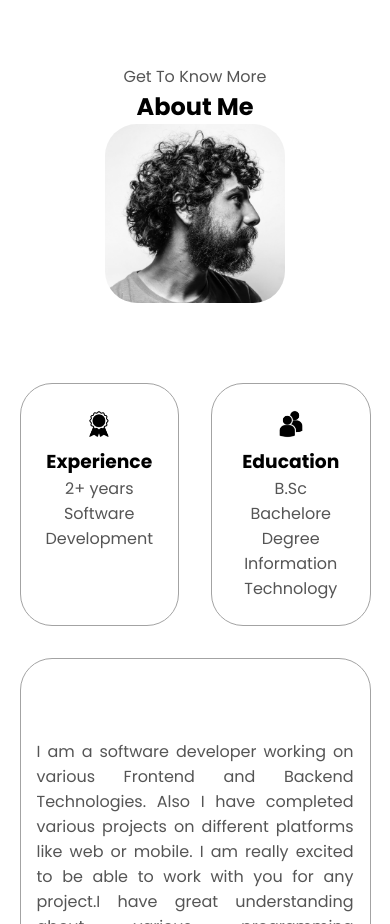
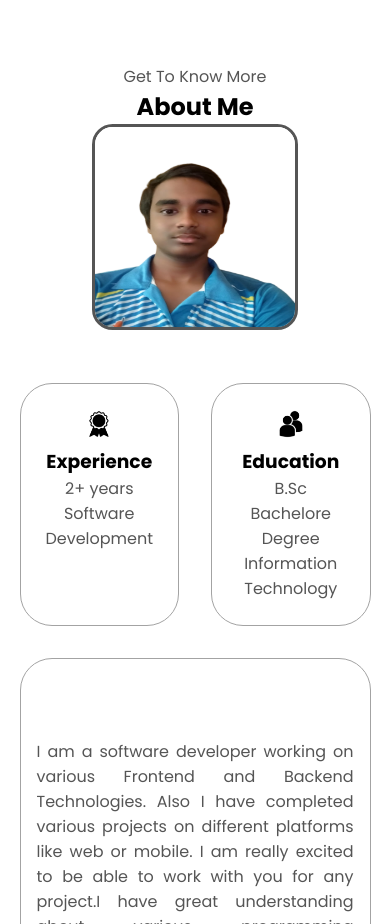
Before and after one commit to prashantmanna/my-portfolio, a plain HTML site: page index.html in a window 390 px wide. Shown: the part 780-1704 px from the top of the page. Drawn offline with Linux system fonts and the light colour scheme.

Commit message:
eigth commit

```diff
--- a/index.html
+++ b/index.html
@@ -82,7 +82,8 @@
       <div class="section-container">
         <div class="section__pic-container">
           <img
-            src="./assets/about-pic.png"
+            class="icon_profile"
+            src="./assets/mupic.png"
             alt="profile picture"
             class="about-pic"
           />
@@ -136,11 +137,8 @@
             <h2 class="experience-sub-title">Frontend Development</h2>
             <div class="article-container">
               <article>
-                <img
-                  src="./assets/checkmark.png"
-                  alt="experience"
-                  class="icon"
-                />
+                <img " src="./assets/checkmark.png" alt="experience"
+                class="icon" />
                 <div>
                   <h3>HTML</h3>
                   <p>Experienced</p>
--- a/mediaqueries.css
+++ b/mediaqueries.css
@@ -17,6 +17,9 @@
     display: none;
   }
   .rounded-circle {
+    margin-top: 0%;
+  }
+  .icon_profile {
     margin-top: 0%;
   }
 }
@@ -65,6 +68,9 @@
   }
 }
 @media screen and (max-width: 600px) {
+  .icon_profile {
+    margin-top: 0;
+  }
   #contact,
   footer {
     height: 40vh;
--- a/style.css
+++ b/style.css
@@ -217,6 +217,17 @@ section {
 .btn-color-2:hover {
   cursor: pointer;
 }
+
+.icon_profile {
+  width: 200px; /* Set the desired width */
+  height: 200px; /* Set the desired height */
+  border-radius: 10%;
+  border-bottom: 0%;
+  border-color: black;
+  border: 3px solid #555;
+  object-fit: fill;
+  margin-top: 50%;
+}
 .btn-color-1,
 .btn-color-2:hover {
   background: rgb(53, 53, 53);
```
